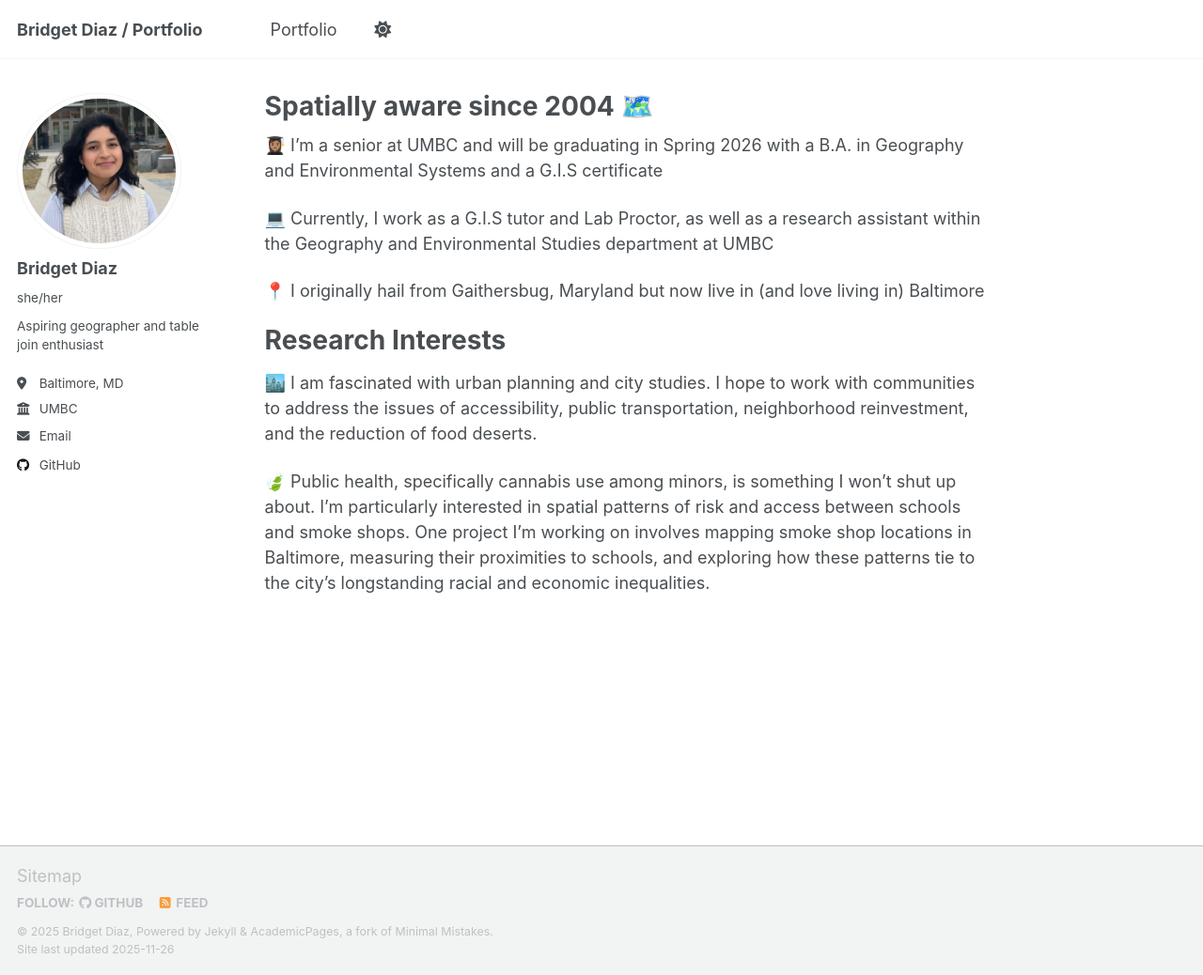
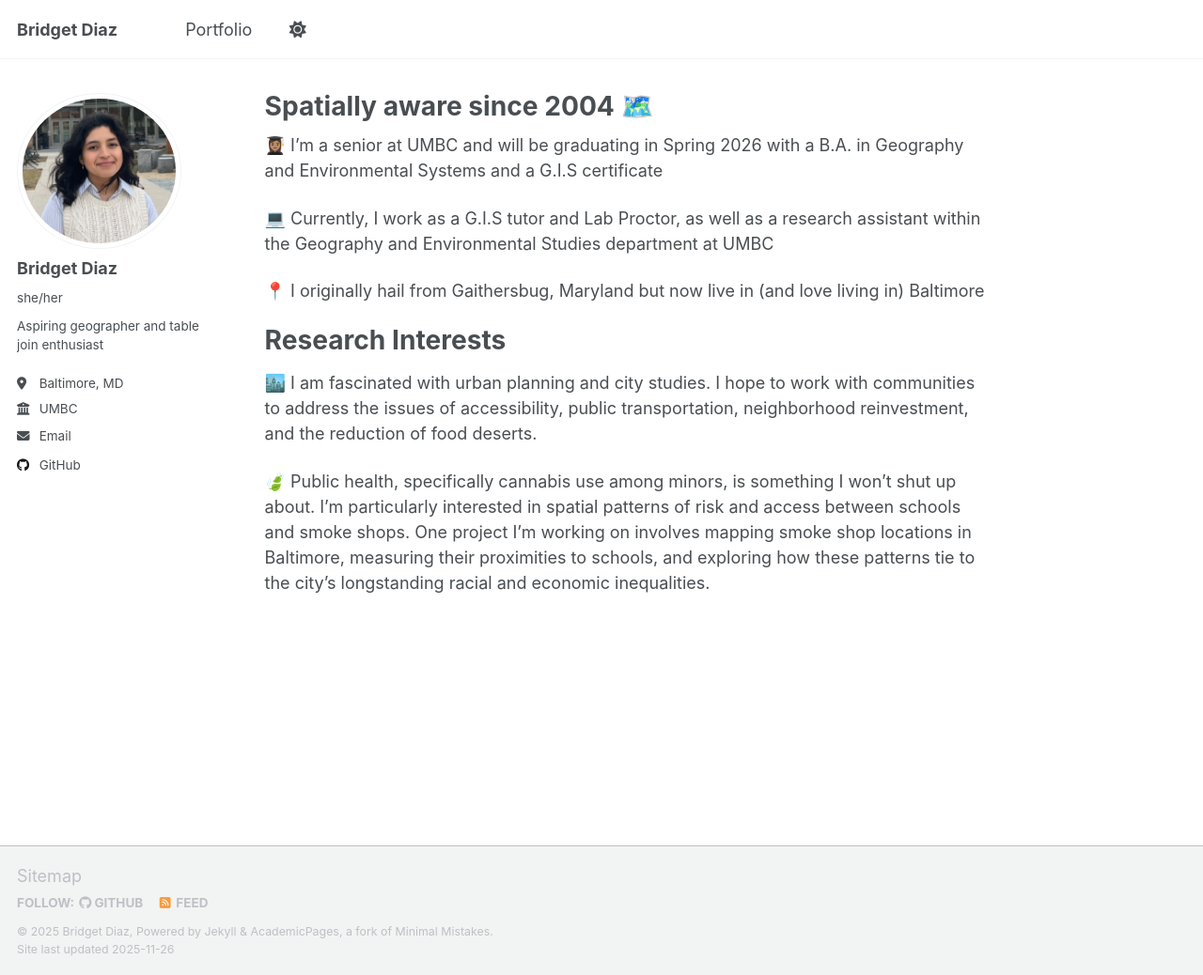
Before and after one commit to bruhhdget/bruhhdget.github.io, a Jekyll site: the page built from _pages/about.md, in a window 1280 px wide and 1038 px high. Shown: the whole window at 94% size. Built offline with Jekyll 4.4.1, drawn with Linux system fonts in a browser that asks for light colours; a script that is not in the unit is left out.

Commit message:
Update _config.yml

```diff
--- a/_config.yml
+++ b/_config.yml
@@ -9,7 +9,7 @@
 # Basic Site Settings
 locale                   : "en-US"
 site_theme               : "default" # Currently available options are "default", "air"
-title                    : "Bridget Diaz / Portfolio"
+title                    : "Bridget Diaz"
 title_separator          : "-"
 name                     : &name "Bridget Diaz"
 description              : &description "Bridget's academic portfolio"   # Update this with a general description of your site, this is the default if not overridden by a page
```
